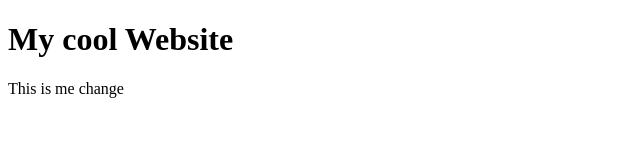
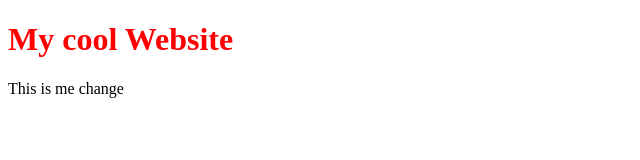
Before and after one commit to Dempd/Frontend_52, a plain HTML site: page index.html in a window 1280 px wide. Shown: the whole page, without its empty margins (0-640 px from the left). Drawn offline with Linux system fonts and the light colour scheme.

Commit message:
add color for title

```diff
--- a/index.html
+++ b/index.html
@@ -7,7 +7,7 @@
     <title>Git</title>
 </head>
 <body>
-    <h1>My cool Website</h1>
+    <h1 style="color:red;">My cool Website</h1>
     <div>This is me change</div>
 </body>
 </html>
```
